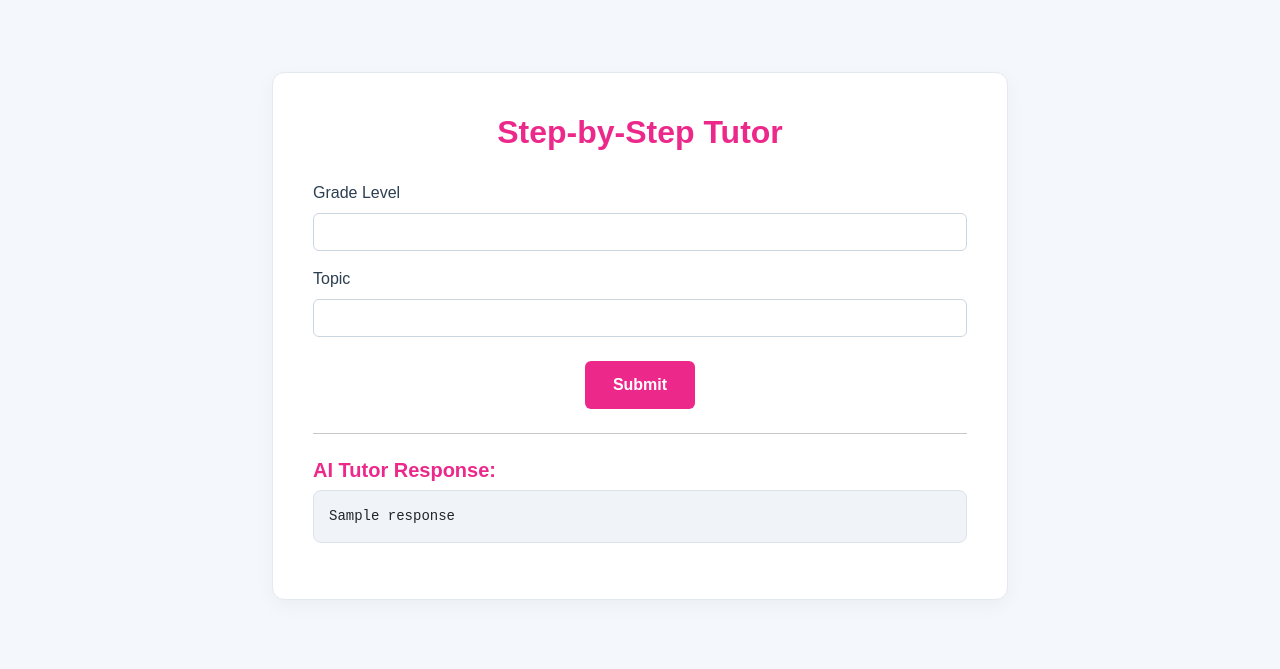
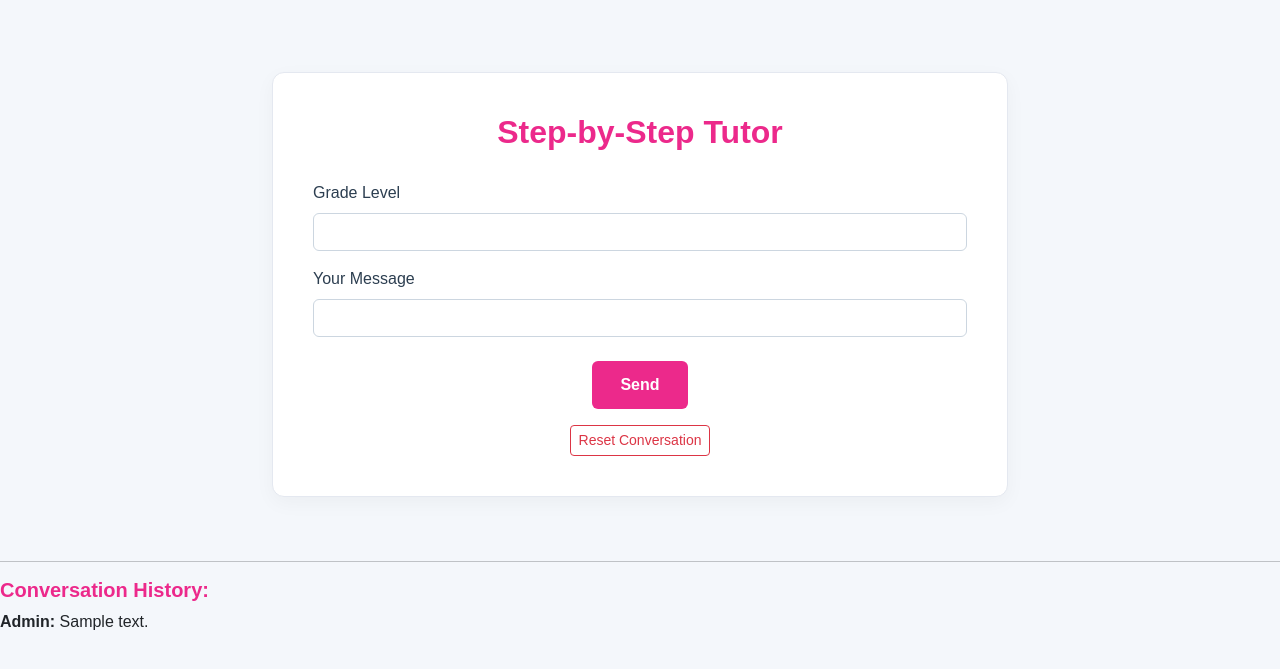
Before and after one commit to daveee08/ojtmy, a Laravel app: template resources/views/step-tutor.blade.php in a window 1280 px wide. Shown: the top 669 px of the page. Run offline with Laravel 8, Linux system fonts and the light colour scheme; the template is opened without the code that fills it: most values are stand-ins (such as "Sample title", 1, 10 or a date in 2020).

Commit message:
added new ai agent: step by step

```diff
--- a/resources/views/step-tutor.blade.php
+++ b/resources/views/step-tutor.blade.php
@@ -95,29 +95,50 @@
       <div class="ck-card">
         <h2 class="ck-title text-center">Step-by-Step Tutor</h2>
 
+        <!-- Conversation display -->
+        @if(Session::has('chat_history'))
+          <div style="max-height: 300px; overflow-y: auto; margin-bottom: 20px;">
+            @foreach (Session::get('chat_history') as $entry)
+              <div class="mb-2">
+                <strong style="color: {{ $entry['role'] === 'user' ? '#2c3e50' : '#EC298B' }}">
+                  {{ ucfirst($entry['role']) }}:
+                </strong>
+                <div style="white-space: pre-line;">{{ $entry['content'] }}</div>
+              </div>
+            @endforeach
+          </div>
+        @endif
+
+        <!-- Follow-up message input -->
         <form action="{{ url('/step-tutor') }}" method="POST">
           @csrf
 
-          <div class="mb-3">
-            <label class="form-label">Grade Level</label>
-            <input type="text" class="form-control" name="grade_level" required>
-          </div>
+          <!-- Grade Level only on first interaction -->
+          @if(!Session::has('chat_history'))
+            <div class="mb-3">
+              <label class="form-label">Grade Level</label>
+              <input type="text" class="form-control" name="grade_level" required>
+            </div>
+          @else
+            <!-- Hidden input so grade level persists -->
+            <input type="hidden" name="grade_level" value="{{ Session::get('grade_level') }}">
+          @endif
 
           <div class="mb-3">
-            <label class="form-label">Topic</label>
+            <label class="form-label">Your Message</label>
             <input type="text" class="form-control" name="topic" required>
           </div>
 
           <div class="text-center mt-4">
-            <button type="submit" class="ck-btn">Submit</button>
+            <button type="submit" class="ck-btn">Send</button>
           </div>
         </form>
 
-        @if(isset($response))
-          <hr class="my-4">
-          <h5 class="fw-bold" style="color:#EC298B;">AI Tutor Response:</h5>
-          <pre>{{ $response }}</pre>
-        @endif
+        <!-- Reset Button -->
+        <form action="{{ url('/step-tutor/clear') }}" method="POST" class="text-center mt-3">
+          @csrf
+          <button type="submit" class="btn btn-outline-danger btn-sm">Reset Conversation</button>
+        </form>
 
         @error('error')
           <div class="alert alert-danger mt-3">{{ $message }}</div>
@@ -127,6 +148,15 @@
   </div>
 </div>
 
+@if(isset($history))
+  <hr>
+  <h5 class="fw-bold" style="color:#EC298B;">Conversation History:</h5>
+  <div class="mb-3">
+    @foreach ($history as $entry)
+      <p><strong>{{ ucfirst($entry['role']) }}:</strong> {{ $entry['content'] }}</p>
+    @endforeach
+  </div>
+@endif
 <script>
   document.querySelector('form[action="{{ url('/step-tutor') }}"]').addEventListener('submit', function () {
     document.getElementById('loading-overlay').style.display = 'flex';
--- a/resources/views/tutor.blade.php
+++ b/resources/views/tutor.blade.php
@@ -161,7 +161,5 @@
   const overlay = document.getElementById('loading-overlay');
   overlay.style.display = 'flex';
 });
-
-  });
 </script>
 @endsection
```
Also changed, not shown: app/Http/Controllers/StepTutorController.php (+65 -6 lines), 2 other files.
